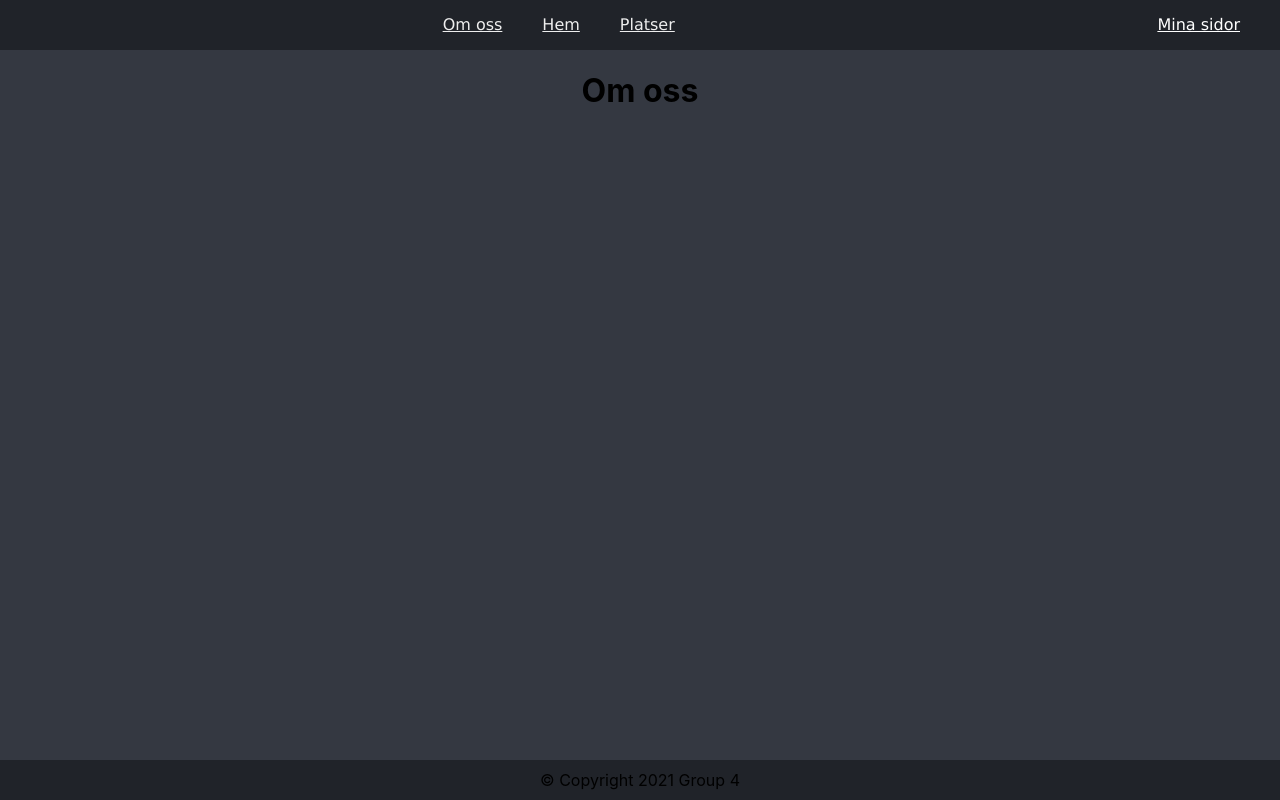
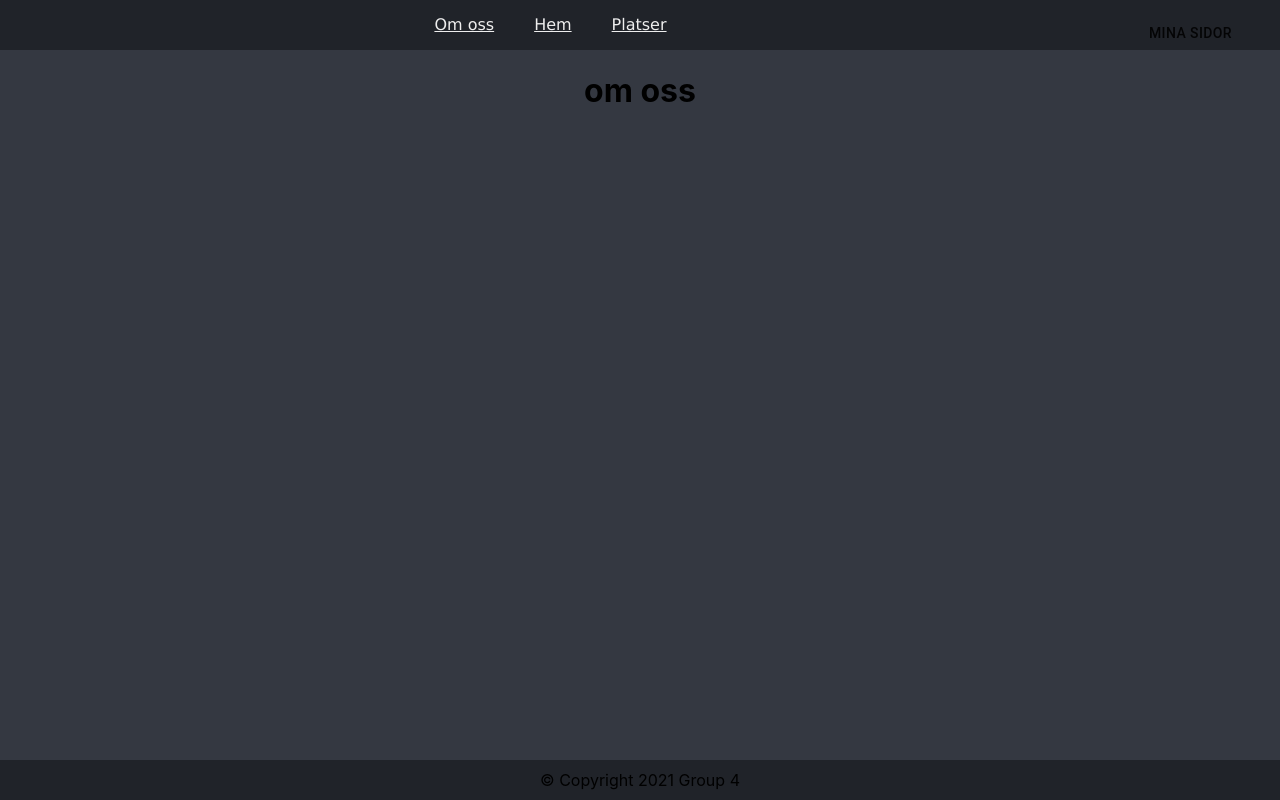
Before and after one commit to postila/clearbnb-grupp4, a React (Create React App) app: page /Om-oss in a window 1280 px wide. Built offline with nearby package versions, Linux system fonts and the light colour scheme.

Commit message:
Added dropdown menu
Added a dropdown menu with routes

Co-Authored-By: Kristian S <72066289+thedyze@users.noreply.github.com>

```diff
--- a/package.json
+++ b/package.json
@@ -3,6 +3,7 @@
   "version": "0.1.0",
   "private": true,
   "dependencies": {
+    "@material-ui/core": "^4.11.3",
     "@testing-library/jest-dom": "^5.11.9",
     "@testing-library/react": "^11.2.5",
     "@testing-library/user-event": "^12.8.1",
--- a/src/components/NavBar.js
+++ b/src/components/NavBar.js
@@ -1,26 +1,24 @@
 import { Link, useHistory } from 'react-router-dom'
+import React, { useState } from 'react'
 import Radium from 'radium'
-
+import Button from '@material-ui/core/Button';
+import Menu from '@material-ui/core/Menu';
+import MenuItem from '@material-ui/core/MenuItem';
 
 function NavBar() {
+  const history = useHistory()
+  const [anchorEl, setAnchorEl] = useState(null);
 
+  const handleClick = (event) => {
+    setAnchorEl(event.currentTarget);
+  };
 
+  const handleClose = () => {
+    setAnchorEl(null);
+  };
 
   return (
-    //<div style={{ width: '100%', margin: '0 auto', backgroundColor: 'red' }}>
-    /* <div style={styles.container}>
-    <nav style={styles.navbar}>
-      <div style={styles.left}>12343</div>
-      <div style={styles.button}>
-        <Link to="/Om-oss ">Om oss</Link>
-        <Link to="/">Hem </Link>
-        <Link to="/Platser">Platser</Link>
-      </div>
-      <div style={styles.dropdown}>
-        <Link  to="/Mina-sidor">Mina sidor</Link>
-      </div>
-      </nav>
-      </div> */
+
     <div>
       <nav style={styles.navbar}>
         <Link style={styles.button} to="/Om-oss">Om oss</Link>
@@ -28,7 +26,23 @@ function NavBar() {
         <Link style={styles.button} to="/Platser">Platser</Link>
 
         <div style={styles.mypage}>
-          <Link style={{ color: 'white' }} to="/Mina-sidor">Mina sidor</Link>
+          <div>
+            <Button aria-controls="simple-menu" aria-haspopup="true" onClick={handleClick}>
+              Mina sidor
+            </Button>
+            <Menu
+              id="simple-menu"
+              anchorEl={anchorEl}
+              keepMounted
+              open={Boolean(anchorEl)}
+              onClose={handleClose}
+            >
+              <MenuItem onClick={() => { history.push('/Platser'); handleClose() }}>Platser</MenuItem>
+              <MenuItem onClick={() => { history.push('/'); handleClose() }}>Hem</MenuItem>
+              <MenuItem onClick={() => { history.push('/Om-oss'); handleClose() }}>Om oss</MenuItem>
+            </Menu>
+          </div >
+
         </div>
 
       </nav>
--- a/src/pages/AboutUs.js
+++ b/src/pages/AboutUs.js
@@ -1,10 +1,13 @@
 import React from 'react';
 import Login from '../components/Login'
 
+
 const AboutUs = () => {
+
+  // const handleClick = useState()
   return (
     <div>
-      <h1>Om oss</h1>
+      <h1>om oss</h1>
     </div >
   );
 }
```
Also changed, not shown: 1 other file (tests, documents, lock files or other folders). Lines whose indentation alone changed are shown as unchanged.
